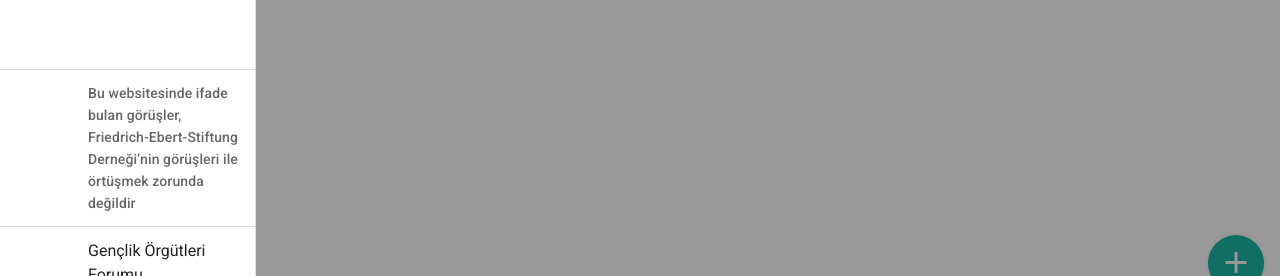
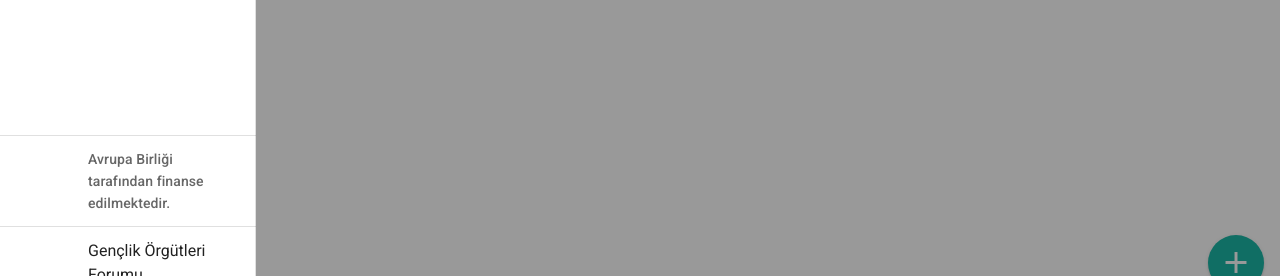
Before and after one commit to uirmaksever/gom-frontend, a Vue app: page /provinces in a window 1280 px wide. Shown: the part 493-769 px from the top of the page. Built offline with nearby package versions, Linux system fonts and the light colour scheme; no server answers.

Commit message:
logo updated. province_names fixed at provinceList view

```diff
--- a/src/components/provincesList.vue
+++ b/src/components/provincesList.vue
@@ -28,7 +28,7 @@
 </template>
 
 <script>
-import ProvinceNameDataService from "@/services/provinceNameDataService";
+import ProvinceDataService from "@/services/provinceDataService";
 
 export default {
   name: "ProvincesList",
@@ -39,7 +39,7 @@ export default {
     }
   },
   mounted() {
-    ProvinceNameDataService.getAll()
+    ProvinceDataService.getAll()
       .then(response => {
         this.provinces = response.data;
         this.loading = false;
--- a/src/components/sidebar.vue
+++ b/src/components/sidebar.vue
@@ -79,11 +79,10 @@
             <v-divider></v-divider>
             <v-list-item href="http://fes-tuerkei.org/pages/tuerkce/giris-sayfasi.php" target="_blank">
               <v-list-item-icon class="align-self-center">
-                <v-img contain width="40" src="/logos/fes-logo.png"></v-img>
+                <v-img contain width="40" src="/logos/eu-flag.jpg"></v-img>
 
               </v-list-item-icon>
-              <v-list-item-content class="text--secondary text-sm-subtitle-2">Bu websitesinde ifade bulan görüşler, Friedrich-Ebert-Stiftung Derneği’nin
-                görüşleri ile örtüşmek zorunda değildir</v-list-item-content>
+              <v-list-item-content class="text--secondary text-sm-subtitle-2">Avrupa Birliği tarafından finanse edilmektedir.</v-list-item-content>
             </v-list-item>
             <v-divider></v-divider>
             <v-list-item href="https://www.go-for.org/" target="_blank">
```
Also changed, not shown: public/logos/eu-flag.jpg (added).
